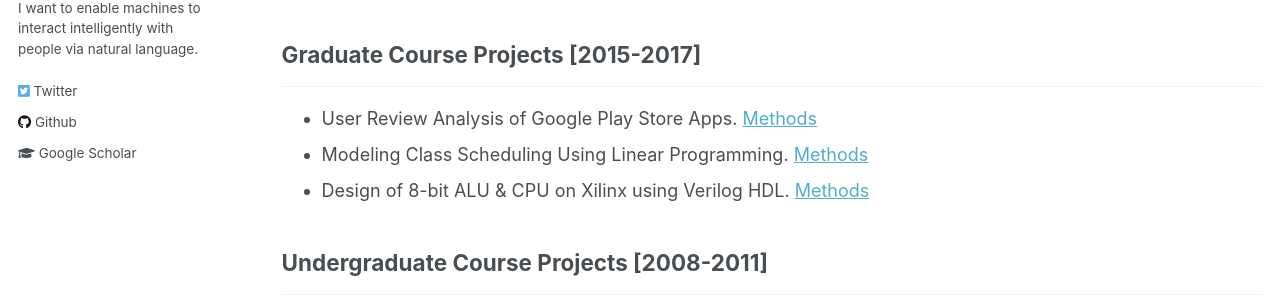
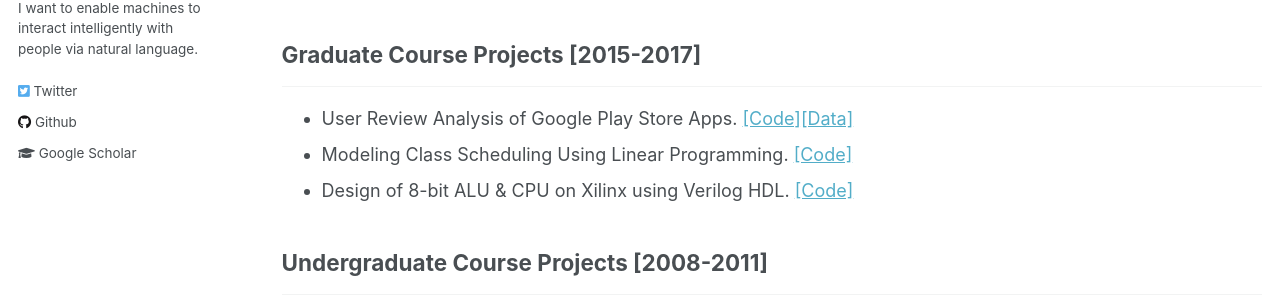
Before and after one commit to sujan-sarker/sujan-sarker.github.io, a Jekyll site: the page built from _pages/projects.md, in a window 1280 px wide and 900 px high. Shown: the part 330-630 px from the top of the window. Built offline with Jekyll 4.4.1, drawn with Linux system fonts in a browser that asks for light colours.

Commit message:
Update projects.md

```diff
--- a/_pages/projects.md
+++ b/_pages/projects.md
@@ -14,9 +14,9 @@ author_profile: true
 
 ## Graduate Course Projects [2015-2017]
 ----------------
-* User Review Analysis of Google Play Store Apps. [Methods](https://www.facebook.com/)
-* Modeling Class Scheduling Using Linear Programming. [Methods](https://www.facebook.com/)
-* Design of 8-bit ALU & CPU on Xilinx using Verilog HDL. [Methods](https://www.facebook.com/)
+* User Review Analysis of Google Play Store Apps. [[Code]](https://github.com/tafseer-nayeem/CPSC5310-Machine_Learning)[[Data]](https://github.com/tafseer-nayeem/AppReview-dataset)
+* Modeling Class Scheduling Using Linear Programming. [[Code]](https://www.facebook.com/)
+* Design of 8-bit ALU & CPU on Xilinx using Verilog HDL. [[Code]](https://www.facebook.com/)
 
 
 ## Undergraduate Course Projects [2008-2011]
```
